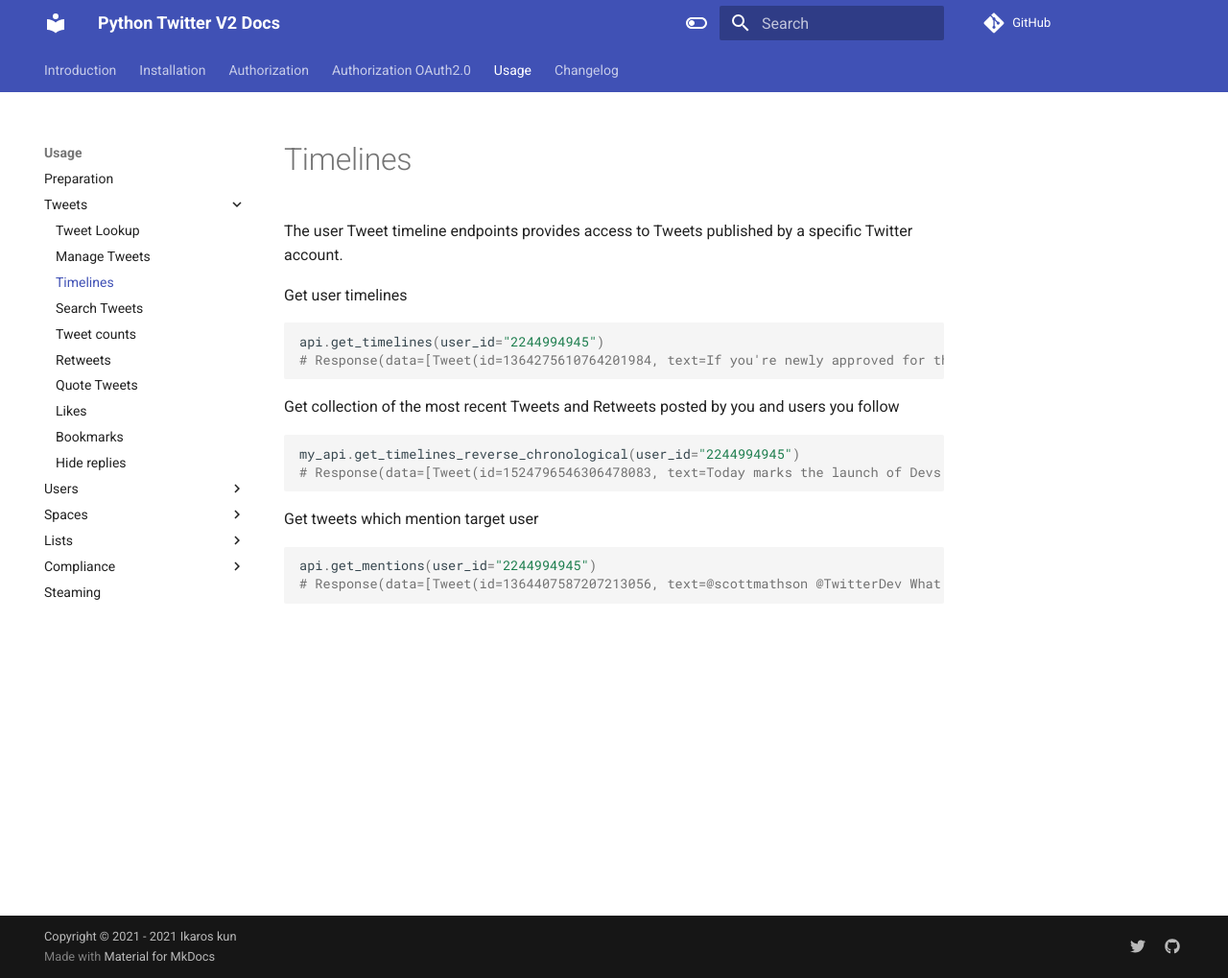
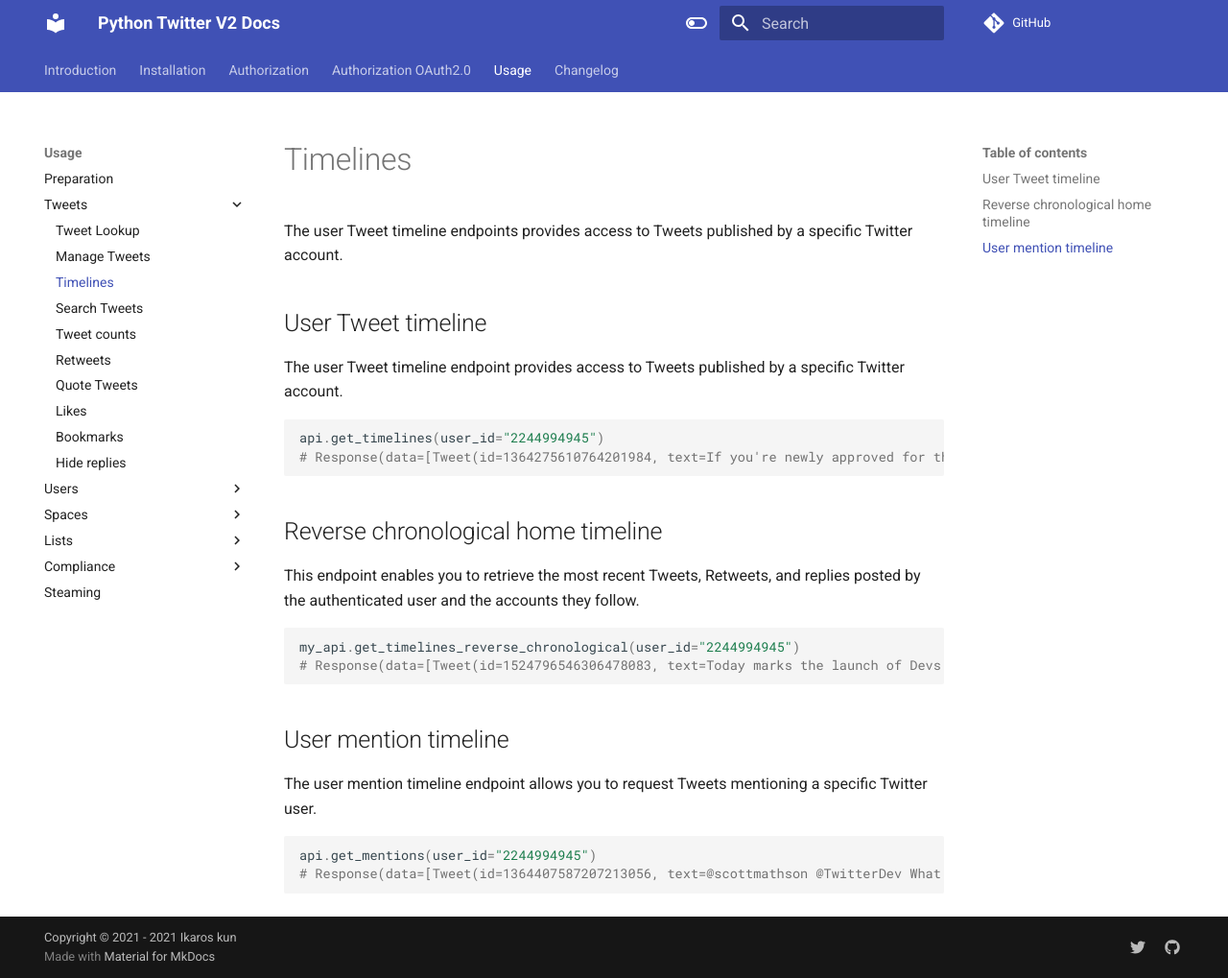
Before and after one commit to sns-sdks/python-twitter, an MkDocs documentation site: the page built from docs/docs/usage/tweets/timelines.md, in a window 1280 px wide and 1019 px high. Shown: the whole window at 96% size. Built offline with MkDocs 1.6.1 and Material for MkDocs 9.7.7, drawn with Linux system fonts in a browser that asks for light colours; comment, search, counter and statistics services are not loaded.

Commit message:
docs(changelog): :memo: update changelog

````diff
--- a/docs/docs/usage/tweets/timelines.md
+++ b/docs/docs/usage/tweets/timelines.md
@@ -1,20 +1,26 @@
 The user Tweet timeline endpoints provides access to Tweets published by a specific Twitter account.
 
-Get user timelines
+## User Tweet timeline
+
+The user Tweet timeline endpoint provides access to Tweets published by a specific Twitter account.
 
 ```python
 api.get_timelines(user_id="2244994945")
 # Response(data=[Tweet(id=1364275610764201984, text=If you're newly approved for the Academic...), Tweet(id=1362876655061073928, text=From our living rooms to yours 🐱‍💻🛋️Our...), Tweet(id=1362439338978467841, text=“To quote my creator Jerome Gangneux, I always...), Tweet(id=1362439338169016324, text=“In the 20th century, managers managed humans,...), Tweet(id=1362439336910675970, text=Meet one of the useful Twitter bots out there:...), Tweet(id=1359912509940011010, text=Valentine’s Day is approaching! 💙 Over the...), Tweet(id=1359554366051504129, text=Go ahead, follow another puppy account. We...), Tweet(id=1357371424487268354, text=Learn how academics can get historical Tweets...), Tweet(id=1356991771553583106, text=Who knew an API could be delicious?...), Tweet(id=1354215875998437376, text=RT @TwitterOSS: Today we’re happy to share...)])
 ```
 
-Get collection of the most recent Tweets and Retweets posted by you and users you follow
+## Reverse chronological home timeline
+
+This endpoint enables you to retrieve the most recent Tweets, Retweets, and replies posted by the authenticated user and the accounts they follow.
 
 ```python
 my_api.get_timelines_reverse_chronological(user_id="2244994945")
 # Response(data=[Tweet(id=1524796546306478083, text=Today marks the launch of Devs in the Details...), Tweet(id=1524468552404668416, text=📢 Join @jessicagarson @alanbenlee and @i_am_daniele tomorrow...))
 ```
 
-Get tweets which mention target user
+## User mention timeline
+
+The user mention timeline endpoint allows you to request Tweets mentioning a specific Twitter user.
 
 ```python
 api.get_mentions(user_id="2244994945")
````
Also changed, not shown: CHANGELOG.md.
